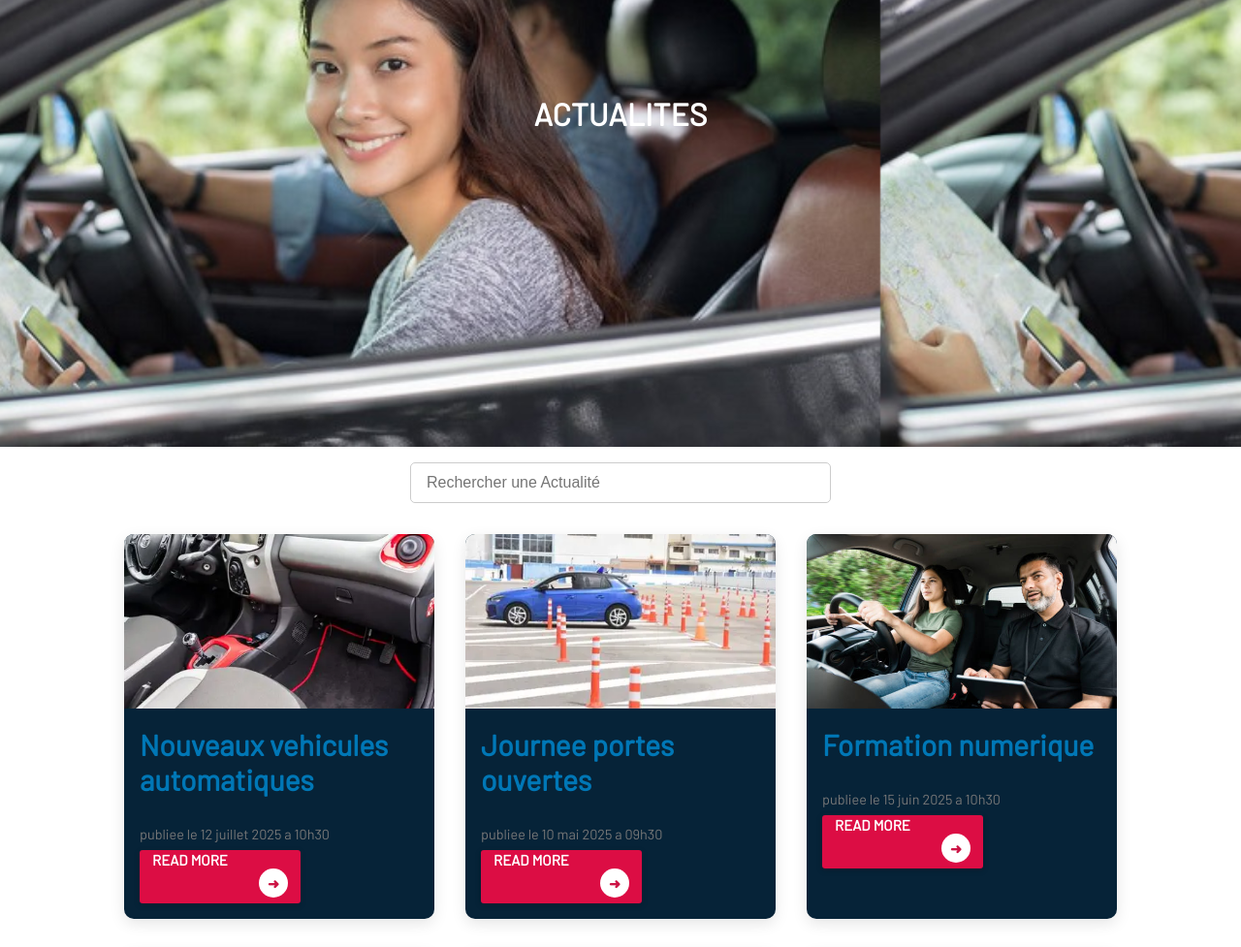
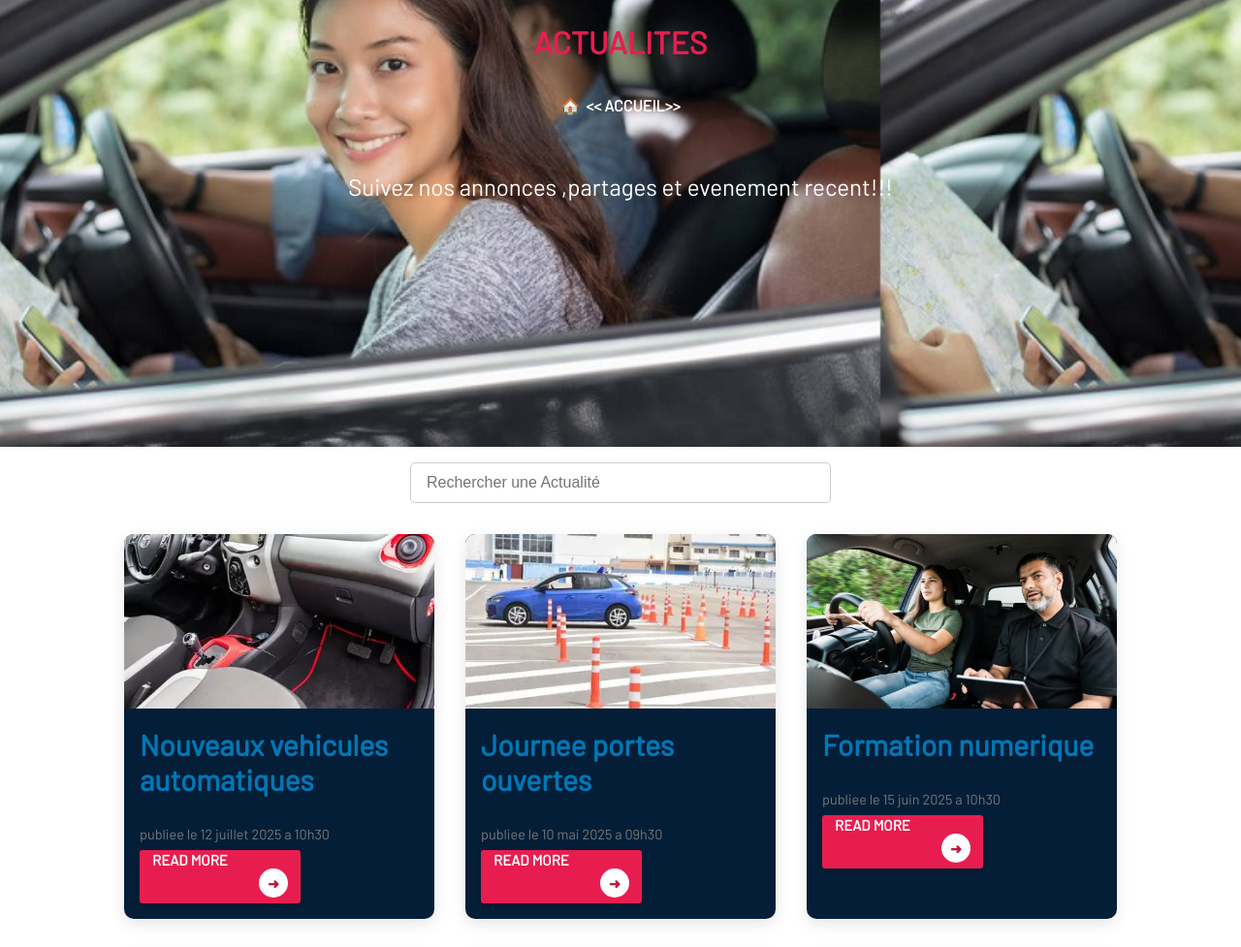
Before and after one commit to pahojosue/AutoEcoleNico-2, a plain HTML site: page actualite.html in a window 1280 px wide. Shown: the part 371-1348 px from the top of the page at 97% size. Drawn offline with Linux system fonts and the light colour scheme.

Commit message:
modifier tous mon projets

```diff
--- a/actualite.html
+++ b/actualite.html
@@ -71,7 +71,14 @@
    <div class="header-content">
     <h1>ACTUALITES</h1>
    </div>
- </header>
+   <a href="index.html" class="home-link">
+    <span class="home-icon">🏠</span>
+      <p><< ACCUEIL>></p>
+   </a>
+   <div class="description">
+    <p>Suivez nos annonces ,partages et evenement recent!!!</p>
+   </div>
+  </header>
 <main>
     <div class="search-bar">
         <input type="text" id="search-input" placeholder="Rechercher une Actualité">
--- a/styles/actualite.css
+++ b/styles/actualite.css
@@ -191,10 +191,14 @@ body {
     padding: 0;
     font-size: 16px;
 }
-
+ .description p{
+    color: white;
+    font-size: 1.5rem;
+    font-family: 'Barlow';
+ }
 .header-accueil{
     text-align: center;
-    color: white;
+    color: #E81D4F;;
     padding: 4rem 1rem;
     background-image: url(../images/02.jpg);
     background-position: 0 0;
@@ -205,6 +209,27 @@ body {
     justify-content: center;
     align-items: center;
     flex-direction: column;
+}
+.home-link {
+  display: inline-flex;
+  align-items: center;
+  gap: 6px;
+  color: white;
+  font-size: 1rem;
+  font-weight: bold;
+  text-decoration: none;
+  margin-bottom: 20px;
+  transition: color 0.3s ease;
+}
+
+.home-link:hover {
+  color: #E81D4F;;
+}
+
+.home-img {
+  width: 18px;
+  height: 18px;
+  object-fit: contain;
 }
 /*animation de defilement horizontal */
 @keyframes scroll-bg{
@@ -235,7 +260,7 @@ body {
     border: 1px solid #ccc;
 }
  .news-card {
-    background-color: rgb(6,35,56);
+    background-color: #041E37;
     width: 320px;
     border-radius: 10px;
     overflow: hidden;
@@ -246,7 +271,7 @@ body {
   display: flex;
   align-items: center;
   justify-content: space-between;
-  background-color: #dc0d44;
+  background-color:#E81D4F;
   color: white;
   border-radius: 3px;
   padding: 1px 3px;
@@ -269,7 +294,7 @@ body {
 }
 .circle-arrow {
   background: white;
-  color: #cc1344;
+  color: #bb1841;;
   border-radius: 100%;
   width: 30px;
   height: 30px;
@@ -297,6 +322,7 @@ padding: 1rem;
     margin-top: 0;
     color: #0077b6;
     font-size: 30px;
+    font-family: 'Barlow';
 }
 .news-card p{
     color: white;
@@ -350,7 +376,7 @@ text-decoration: underline;
     max-width: 900px;
     margin: 2rem auto;
     padding: 1rem;
-    background: rgb(6, 35, 56);
+    background: #041E37;
     border-radius: 10px;
    box-shadow: 0 5px 15px rgba(0, 0, 0, 0.1);
  }
@@ -361,7 +387,7 @@ text-decoration: underline;
     margin-bottom: 1rem;
  }
  .detail-page h3{
-    color: #0077b6;
+    color: #d01d4a;;
     margin-bottom: 0.5rem;
  }
  .detail-page .date {
```
